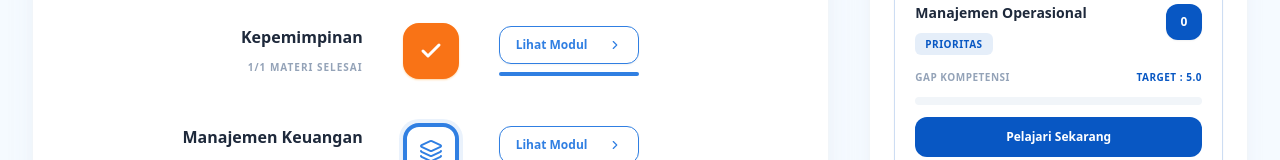
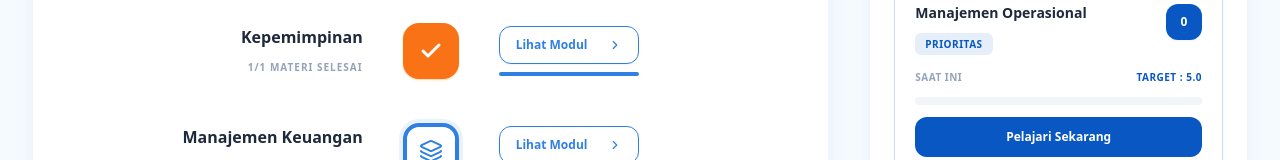
Before and after one commit to heolazz/umkm_smart, a React (Vite) app: page / in a window 1280 px wide. Shown: the part 605-765 px from the top of the page. Built offline with nearby package versions, Linux system fonts and the light colour scheme.

Commit message:
docs: update label gap kompentensi to saat ini

```diff
--- a/components/RegularModules.tsx
+++ b/components/RegularModules.tsx
@@ -153,7 +153,7 @@ const RecommendationCard: React.FC<{ title: string; score: number; status: 'PRIO
             {/* Progress Bar & Button */}
             <div className="space-y-3">
                 <div className="flex justify-between text-[10px] font-bold uppercase tracking-wider">
-                    <span className="text-slate-400">Gap Kompetensi</span>
+                    <span className="text-slate-400">Saat ini</span>
                     <span className={config.chipText}>Target : 5.0</span>
                 </div>
 
```
